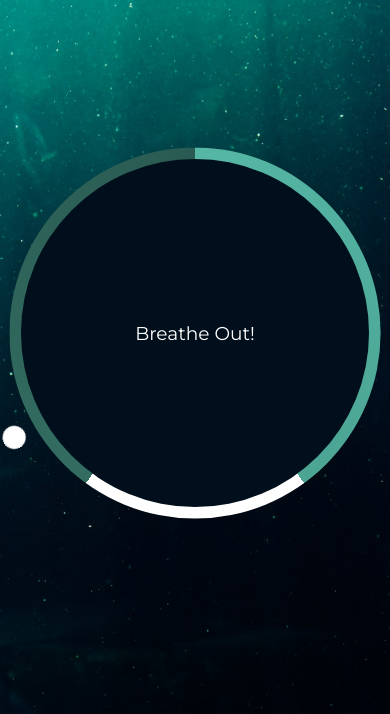
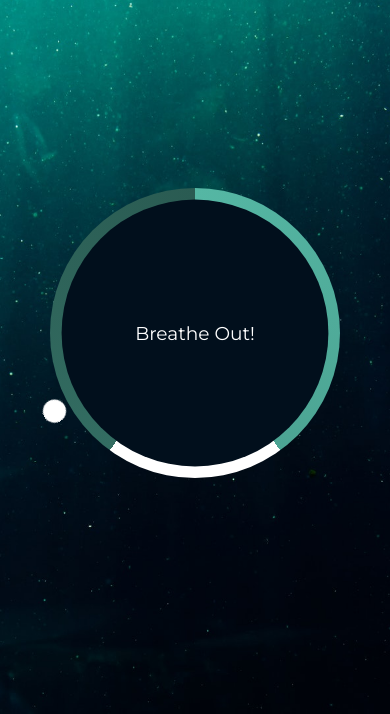
Before and after one commit to HelenMariia/relaxer, a plain HTML site: page index.html in a window 390 px wide. Shown: the part 130-844 px from the top of the page. Drawn offline with Linux system fonts and the light colour scheme.

Commit message:
Add media quaries

```diff
--- a/style.css
+++ b/style.css
@@ -75,6 +75,25 @@ body {
     transform-origin: bottom center;
 }
 
+@media (max-width: 480px) {
+    .container {
+        height: 230px;
+        width: 230px;
+    }
+
+    .gradient-circle {
+        height: 250px;
+        width: 250px;
+    }
+
+    .pointer-container {
+        top: -34.5px;
+        left: 108px;
+        width: 15px;
+        height: 149px;
+    }
+}
+
 @keyframes rotate {
     from {
         transform: rotate(0deg);
```
